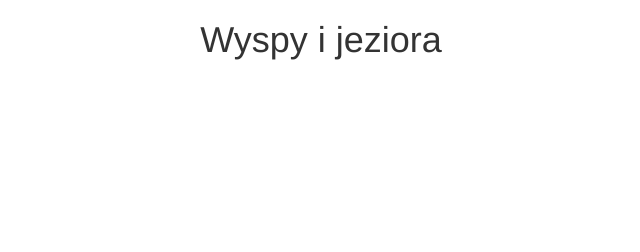
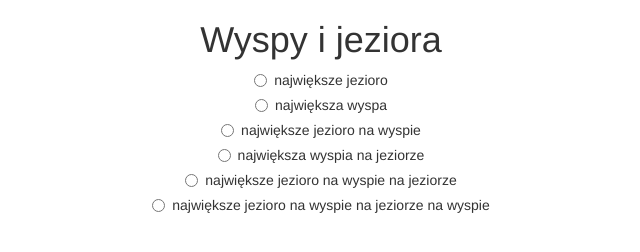
Before and after one commit to Dawid-Kowalski/wyspy-i-jeziora, a website: page index.html in a window 1280 px wide. Shown: the whole page, without its empty margins (319-959 px from the left). Drawn offline with nearby package versions, Linux system fonts and the light colour scheme.

Commit message:
Add radio options

```diff
--- a/css/style.css
+++ b/css/style.css
@@ -0,0 +1,5 @@
+.select input {
+  display: block;
+}
+
+/*# sourceMappingURL=style.css.map */
--- /dev/null
+++ b/css/style.prefixed.css
@@ -0,0 +1,4 @@
+.select input {
+  display: block;
+}
+/*# sourceMappingURL=style.prefixed.css.map */
--- a/index.html
+++ b/index.html
@@ -8,8 +8,26 @@
 		<script type="text/javascript" src="js/script.js"></script>
 	</head>
 	<body>
-		<div class="container-fluid">
-			<h1 class="text-center">Wyspy i jeziora</h1>
+		<div class="container-fluid text-center">
+			<h1>Wyspy i jeziora</h1>
+			<div class="radio">
+			 	<label><input type="radio" name="islands-and-lakes">największe jezioro</label>
+			</div>
+			<div class="radio">
+			  	<label><input type="radio" name="islands-and-lakes">największa wyspa</label>
+			</div>
+			<div class="radio">
+			  	<label><input type="radio" name="islands-and-lakes">największe jezioro na wyspie</label>
+			</div>
+			<div class="radio">
+			  	<label><input type="radio" name="islands-and-lakes">największa wyspia na jeziorze</label>
+			</div>
+			<div class="radio">
+			  	<label><input type="radio" name="islands-and-lakes">największe jezioro na wyspie na jeziorze</label>
+			</div>
+			<div class="radio">
+			  	<label><input type="radio" name="islands-and-lakes">największe jezioro na wyspie na jeziorze na wyspie</label>
+			</div>
 		</div>
 	</body>
 </html>
```
Also changed, not shown: 2 other files.
